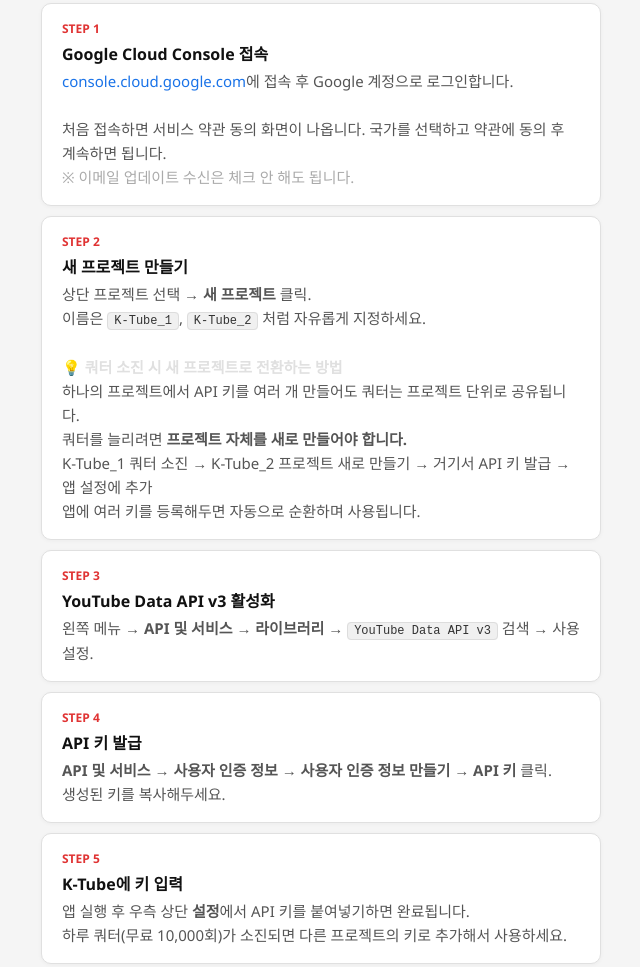
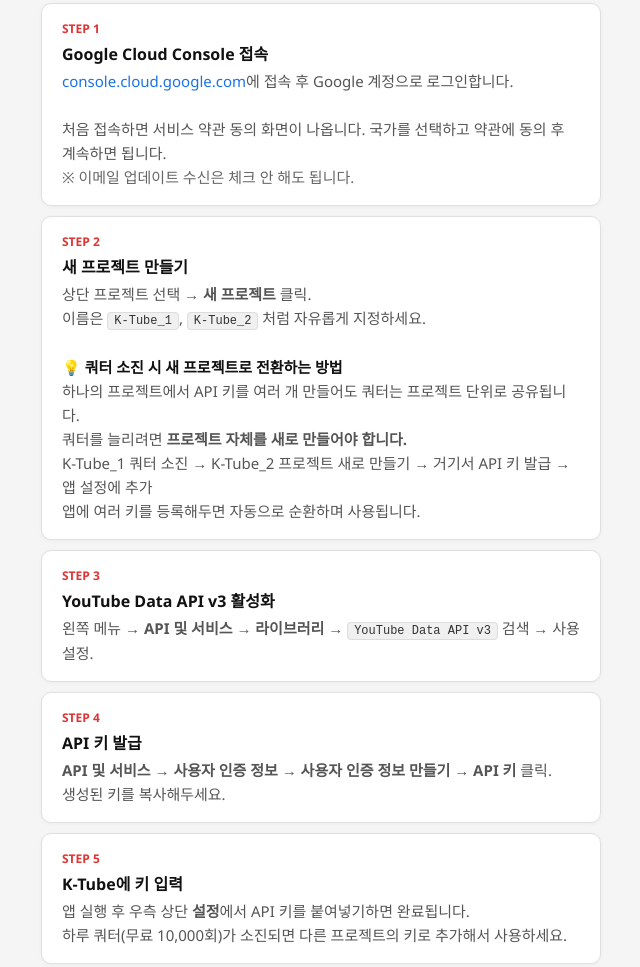
Before and after one commit to regina25846-code/K-tube, a plain HTML site: page docs/index.html in a window 1280 px wide. Shown: the part 1004-1971 px from the top of the page, without its empty margins (319-959 px from the left). Drawn offline with Linux system fonts and the light colour scheme.

Commit message:
fix: improve text contrast for light mode

```diff
--- a/docs/index.html
+++ b/docs/index.html
@@ -93,7 +93,7 @@
     <div class="api-step-desc">
       <a href="https://console.cloud.google.com" target="_blank">console.cloud.google.com</a>에 접속 후 Google 계정으로 로그인합니다.<br><br>
       처음 접속하면 서비스 약관 동의 화면이 나옵니다. 국가를 선택하고 약관에 동의 후 계속하면 됩니다.<br>
-      <span style="color:#aaa">※ 이메일 업데이트 수신은 체크 안 해도 됩니다.</span>
+      <span style="color:#666">※ 이메일 업데이트 수신은 체크 안 해도 됩니다.</span>
     </div>
   </div>
 
@@ -103,7 +103,7 @@
     <div class="api-step-desc">
       상단 프로젝트 선택 → <strong>새 프로젝트</strong> 클릭.<br>
       이름은 <code>K-Tube_1</code>, <code>K-Tube_2</code> 처럼 자유롭게 지정하세요.<br><br>
-      💡 <strong style="color:#e0e0e0">쿼터 소진 시 새 프로젝트로 전환하는 방법</strong><br>
+      💡 <strong style="color:#111">쿼터 소진 시 새 프로젝트로 전환하는 방법</strong><br>
       하나의 프로젝트에서 API 키를 여러 개 만들어도 쿼터는 프로젝트 단위로 공유됩니다.<br>
       쿼터를 늘리려면 <strong>프로젝트 자체를 새로 만들어야 합니다.</strong><br>
       K-Tube_1 쿼터 소진 → K-Tube_2 프로젝트 새로 만들기 → 거기서 API 키 발급 → 앱 설정에 추가<br>
```
